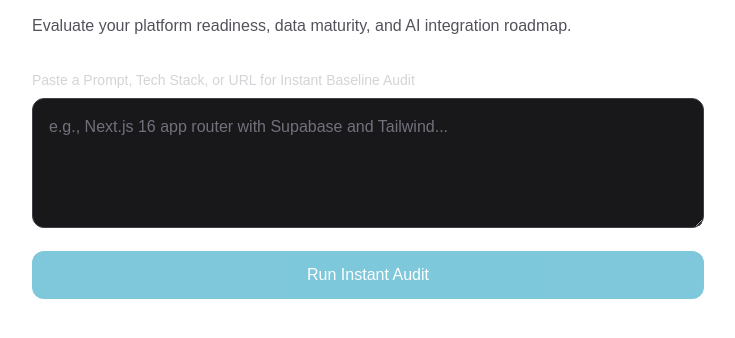
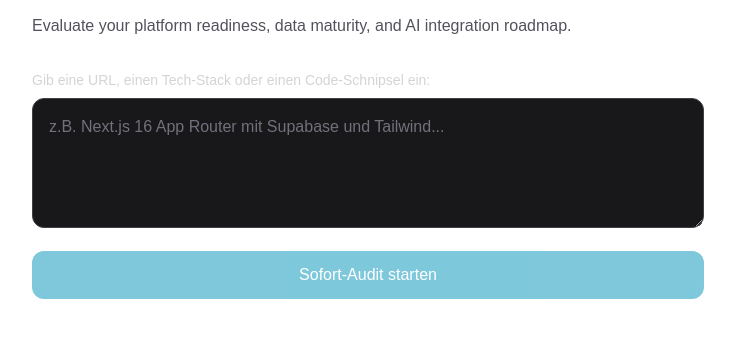
Before and after one commit to Blockhead4103/ai-advisor, a Next.js app: page / in a window 1280 px wide. Shown: the part 126-464 px from the top of the page, without its empty margins (224-959 px from the left). Built offline with nearby package versions, Linux system fonts and the light colour scheme.

Commit message:
Translate form labels and button text to German

```diff
--- a/app/components/ArchitectureAdvisorForm.tsx
+++ b/app/components/ArchitectureAdvisorForm.tsx
@@ -39,13 +39,13 @@ export default function ArchitectureAdvisorForm() {
       <form onSubmit={handleAnalyze} className="space-y-4">
         <div>
           <label className="block text-sm font-medium text-zinc-300 mb-2">
-            Paste a Prompt, Tech Stack, or URL for Instant Baseline Audit
+            Gib eine URL, einen Tech-Stack oder einen Code-Schnipsel ein:
           </label>
           <textarea
             rows={4}
             value={input}
             onChange={(e) => setInput(e.target.value)}
-            placeholder="e.g., Next.js 16 app router with Supabase and Tailwind..."
+            placeholder="z.B. Next.js 16 App Router mit Supabase und Tailwind..."
             className="w-full rounded-xl border border-zinc-700 bg-zinc-900 p-4 text-white placeholder-zinc-500 focus:border-cyan-500 focus:outline-none"
             required
           />
@@ -55,7 +55,7 @@ export default function ArchitectureAdvisorForm() {
           disabled={loading || !input.trim()}
           className="w-full rounded-xl bg-cyan-600 py-3 font-medium text-white transition hover:bg-cyan-500 disabled:opacity-50"
         >
-          {loading ? "Analyzing Baseline..." : "Run Instant Audit"}
+          {loading ? "Analysiere Baseline..." : "Sofort-Audit starten"}
         </button>
       </form>
 
@@ -67,7 +67,7 @@ export default function ArchitectureAdvisorForm() {
 
       {result && (
         <div className="rounded-xl border border-zinc-800 bg-zinc-900 p-6 space-y-4">
-          <h3 className="font-semibold text-cyan-400">Baseline Audit Result</h3>
+          <h3 className="font-semibold text-cyan-400">Baseline Audit Ergebnis</h3>
           <p className="text-zinc-300 whitespace-pre-wrap leading-relaxed">{result}</p>
         </div>
       )}
```
